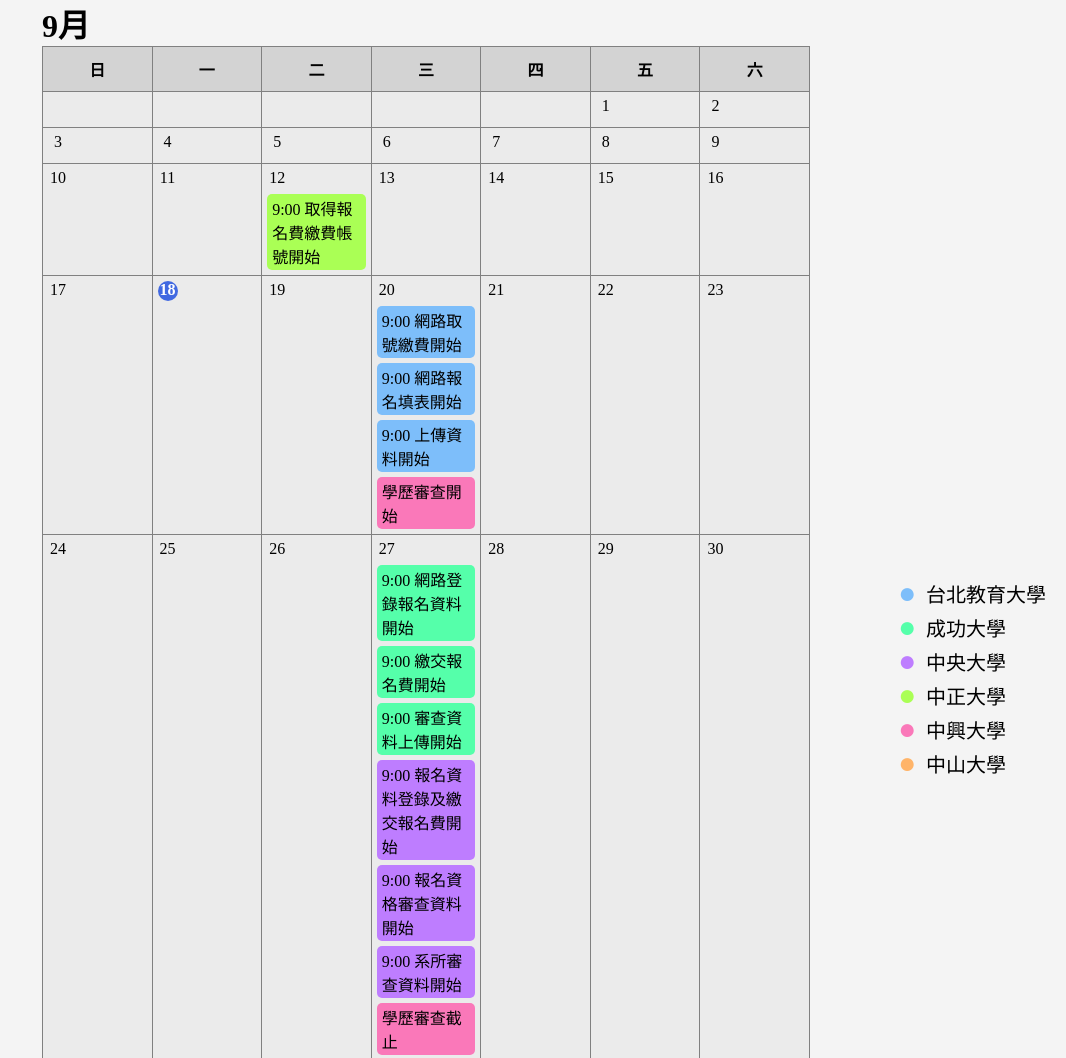
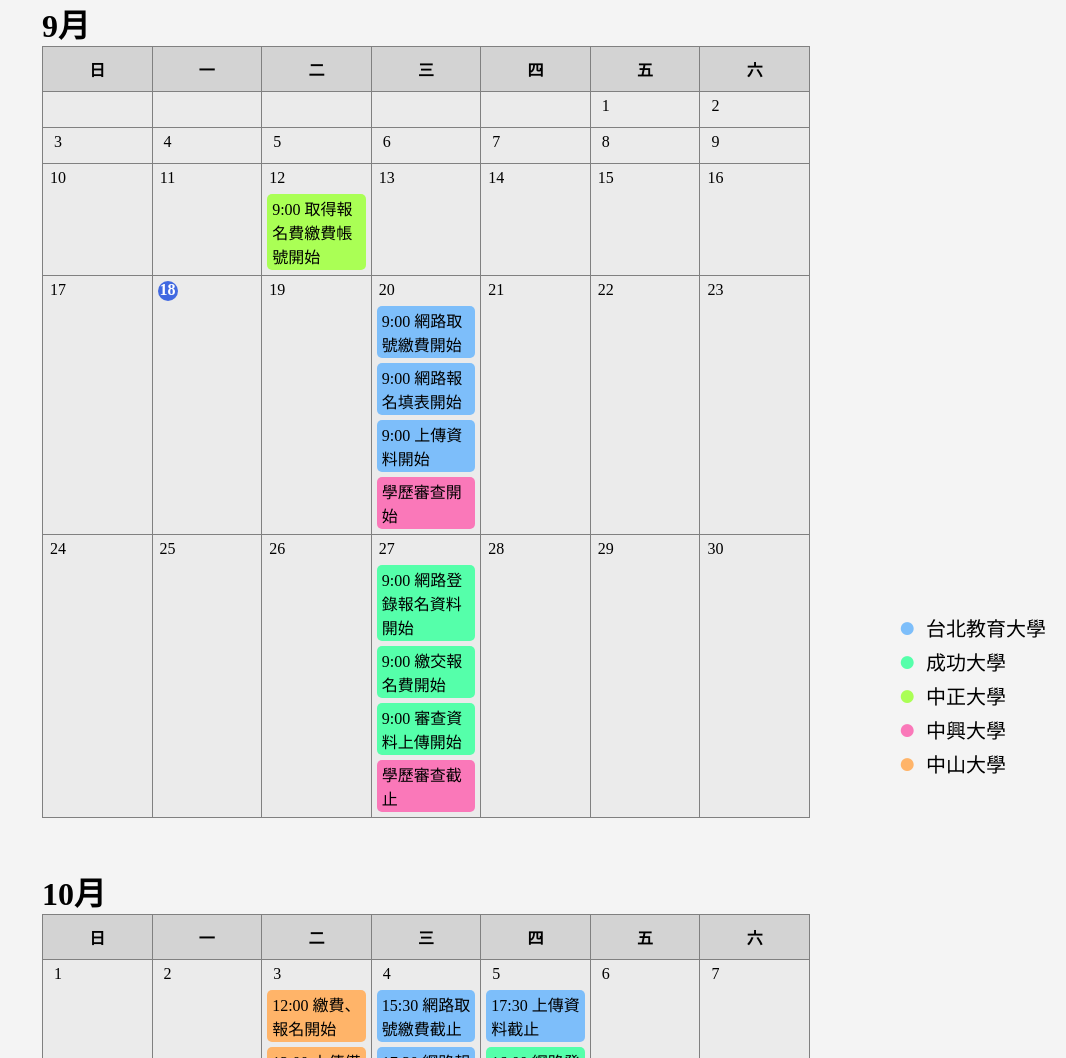
Before and after one commit to gemini910610/graduate, a plain HTML site: page index.html in a window 1280 px wide. Shown: the top 1058 px of the page, without its empty margins (214-1280 px from the left). Drawn offline with nearby package versions, Linux system fonts and the light colour scheme.

Commit message:
add skip array

```diff
--- a/data/ccu.json
+++ b/data/ccu.json
@@ -1,4 +1,5 @@
 {
+    "name": "中正大學",
     "abbr": "ccu",
     "dates": {
         "9/12": [
--- a/data/nchu.json
+++ b/data/nchu.json
@@ -1,4 +1,5 @@
 {
+    "name": "中興大學",
     "abbr": "nchu",
     "dates": {
         "9/20": [
--- a/data/ncku.json
+++ b/data/ncku.json
@@ -1,4 +1,5 @@
 {
+    "name": "成功大學",
     "abbr": "ncku",
     "dates": {
         "9/27": [
--- a/data/ncu.json
+++ b/data/ncu.json
@@ -1,4 +1,5 @@
 {
+    "name": "中央大學",
     "abbr": "ncu",
     "dates": {
         "9/27": [
--- a/data/nsysu.json
+++ b/data/nsysu.json
@@ -1,4 +1,5 @@
 {
+    "name": "中山大學",
     "abbr": "nsysu",
     "dates": {
         "10/3": [
--- a/data/ntue.json
+++ b/data/ntue.json
@@ -1,4 +1,5 @@
 {
+    "name": "台北教育大學",
     "abbr": "ntue",
     "dates": {
         "9/20": [
--- a/index.html
+++ b/index.html
@@ -49,14 +49,7 @@
                 </tr>
             </table>
         </div>
-        <div class="legend">
-            <p class="ntue">台北教育大學</p>
-            <p class="ncku">成功大學</p>
-            <p class="ncu">中央大學</p>
-            <p class="ccu">中正大學</p>
-            <p class="nchu">中興大學</p>
-            <p class="nsysu">中山大學</p>
-        </div>
+        <div class="legend"></div>
     </body>
     <script src="script.js"></script>
 </html>
--- a/script.js
+++ b/script.js
@@ -67,9 +67,11 @@ else if (month == 10) today = $(`#oct-${day}`);
 else if (month == 11) today = $(`#nov-${day}`);
 today.addClass('today');
 
+skip = ['ncu'];
 schools = ['ntue', 'ncku', 'ncu', 'ccu', 'nchu', 'nsysu'];
 schools.forEach(school =>
 {
+    if (skip.includes(school)) return;
     $.ajax({
         type: 'get',
         url: `data/${school}.json`,
@@ -83,6 +85,11 @@ function label_date(data)
 {
     school = data.name;
     abbr = data.abbr;
+    p = $('<p></p>');
+    p.addClass(abbr);
+    p.text(school);
+    $('.legend').append(p);
+
     dates = Object.keys(data.dates);
     dates.forEach(date => {
         d = date.split('/');
```
